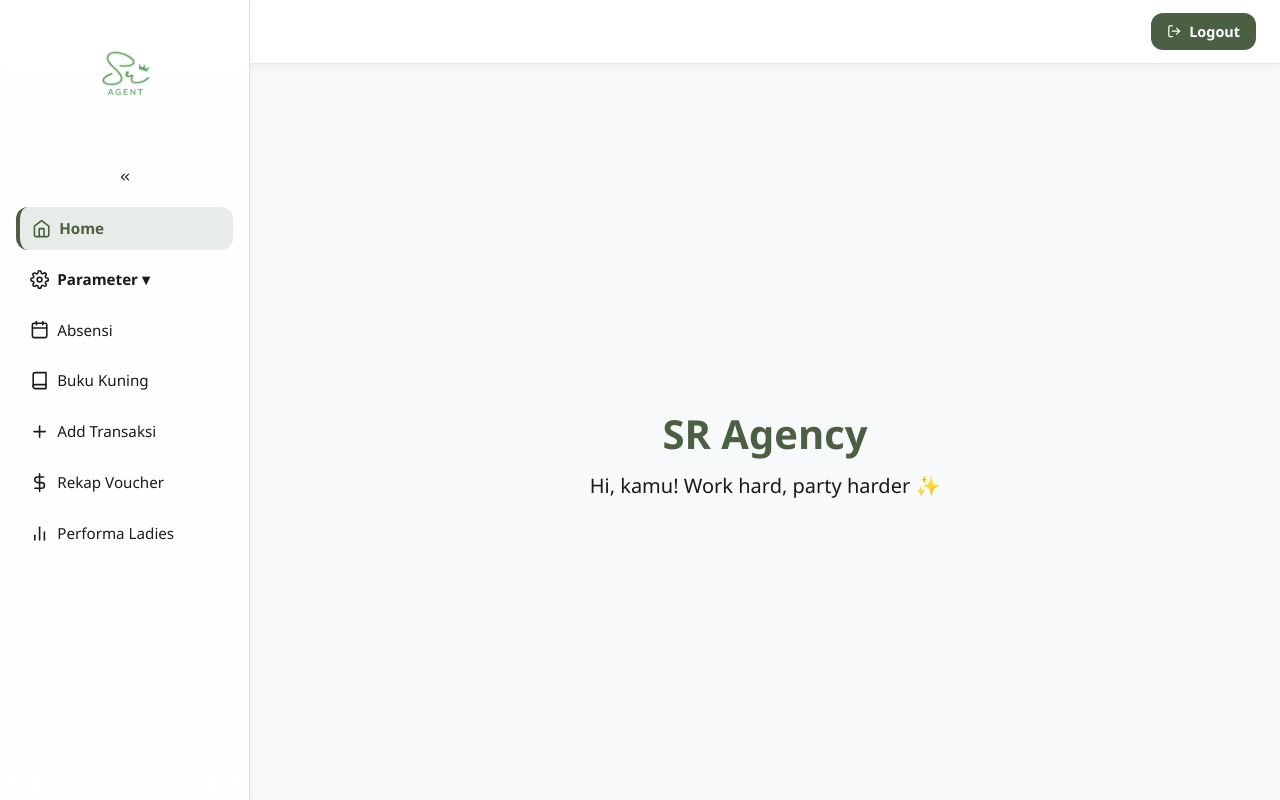
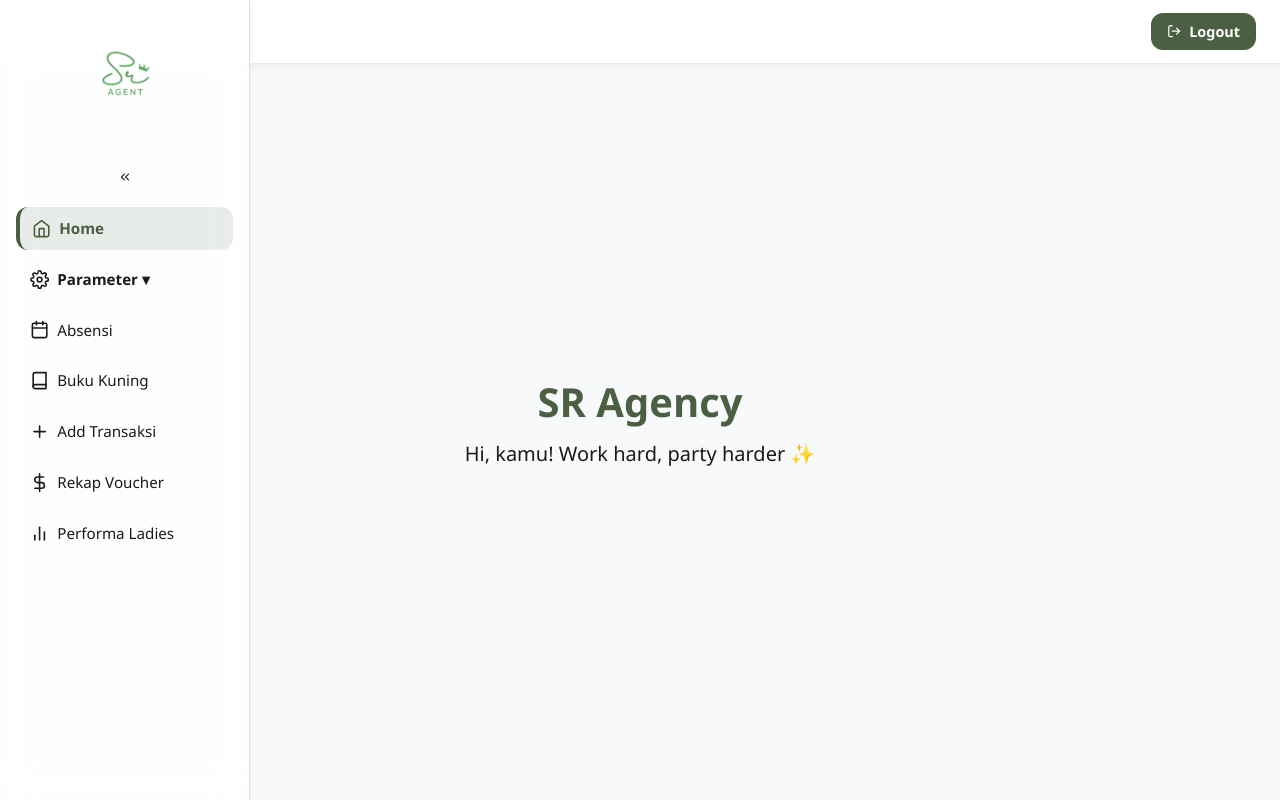
Before and after one commit to rakhafatur/web-sr, a React (Vite) app: page / in a window 1280 px wide. Built offline with nearby package versions, Linux system fonts and the light colour scheme; sample sign-in values are in the browser's storage.

Commit message:
Perbaikan

```diff
--- a/src/layout/MainLayout.tsx
+++ b/src/layout/MainLayout.tsx
@@ -2,7 +2,11 @@ import { useEffect, useState } from 'react';
 import Sidebar from '../components/Sidebar/Sidebar';
 import Header from '../components/Header/Header';
 import { useLocation } from 'react-router-dom';
-import { HEADER_HEIGHT, SIDEBAR_WIDTH, SIDEBAR_COLLAPSED_WIDTH } from '../constant';
+import {
+  HEADER_HEIGHT,
+  SIDEBAR_WIDTH,
+  SIDEBAR_COLLAPSED_WIDTH,
+} from '../constant';
 
 function MainLayout({ children }: { children: React.ReactNode }) {
   const [sidebarOpen, setSidebarOpen] = useState(true);
@@ -27,10 +31,17 @@ function MainLayout({ children }: { children: React.ReactNode }) {
     window.scrollTo(0, 0);
   }, [location.pathname]);
 
-  const sidebarWidth = isCollapsed ? SIDEBAR_COLLAPSED_WIDTH : SIDEBAR_WIDTH;
+  const isHomePage = location.pathname === '/';
+  const sidebarWidth = isCollapsed
+    ? SIDEBAR_COLLAPSED_WIDTH
+    : SIDEBAR_WIDTH;
 
   return (
-    <div className="layout-container" style={{ backgroundColor: 'var(--color-bg)', minHeight: '100vh' }}>
+    <div
+      className="layout-container"
+      style={{ backgroundColor: 'var(--color-bg)', minHeight: '100vh' }}
+    >
+      {/* ✅ Tetap tampilkan Header, atau bisa kamu kondisikan isHomePage ? null : <Header /> */}
       <Header onToggleSidebar={() => setSidebarOpen(true)} />
 
       <div className="d-flex" style={{ width: '100%' }}>
@@ -45,12 +56,21 @@ function MainLayout({ children }: { children: React.ReactNode }) {
         <div
           className="flex-grow-1 d-flex flex-column"
           style={{
-            marginLeft: !isMobile && sidebarOpen ? sidebarWidth : 0,
+            marginLeft: isHomePage
+              ? 0
+              : !isMobile && sidebarOpen
+              ? sidebarWidth
+              : 0,
             transition: 'margin 0.3s ease',
             width: '100%',
           }}
         >
-          <main className="main-content" style={{ padding: '2rem' }}>
+          <main
+            className="main-content"
+            style={{
+              padding: isHomePage ? '0' : '2rem',
+            }}
+          >
             {children}
           </main>
         </div>
```
